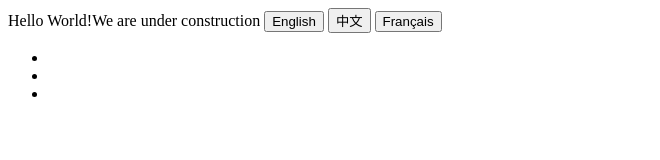
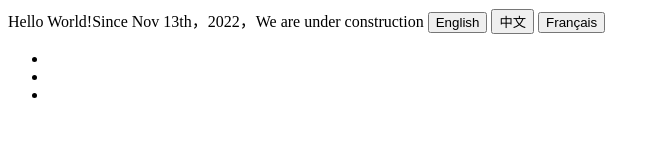
Before and after one commit to lilei7777/Main, a plain HTML site: page index.html in a window 1280 px wide. Shown: the whole page, without its empty margins (0-660 px from the left). Drawn offline with Linux system fonts and the light colour scheme.

Commit message:
Add files via upload
Signed-off-by: Li Lei <118121107+lilei7777@users.noreply.github.com>

```diff
--- a/index.html
+++ b/index.html
@@ -1,4 +1,4 @@
-<p1>Hello World!We are under construction</p1>
+<p1>Hello World!Since Nov 13th，2022，We are under construction</p1>
 <button class="translate" id="en-gb">English</button>
 <button class="translate" id="zh-cn">中文</button>
 <button class="translate" id="fr-ca">Français</button>
```
